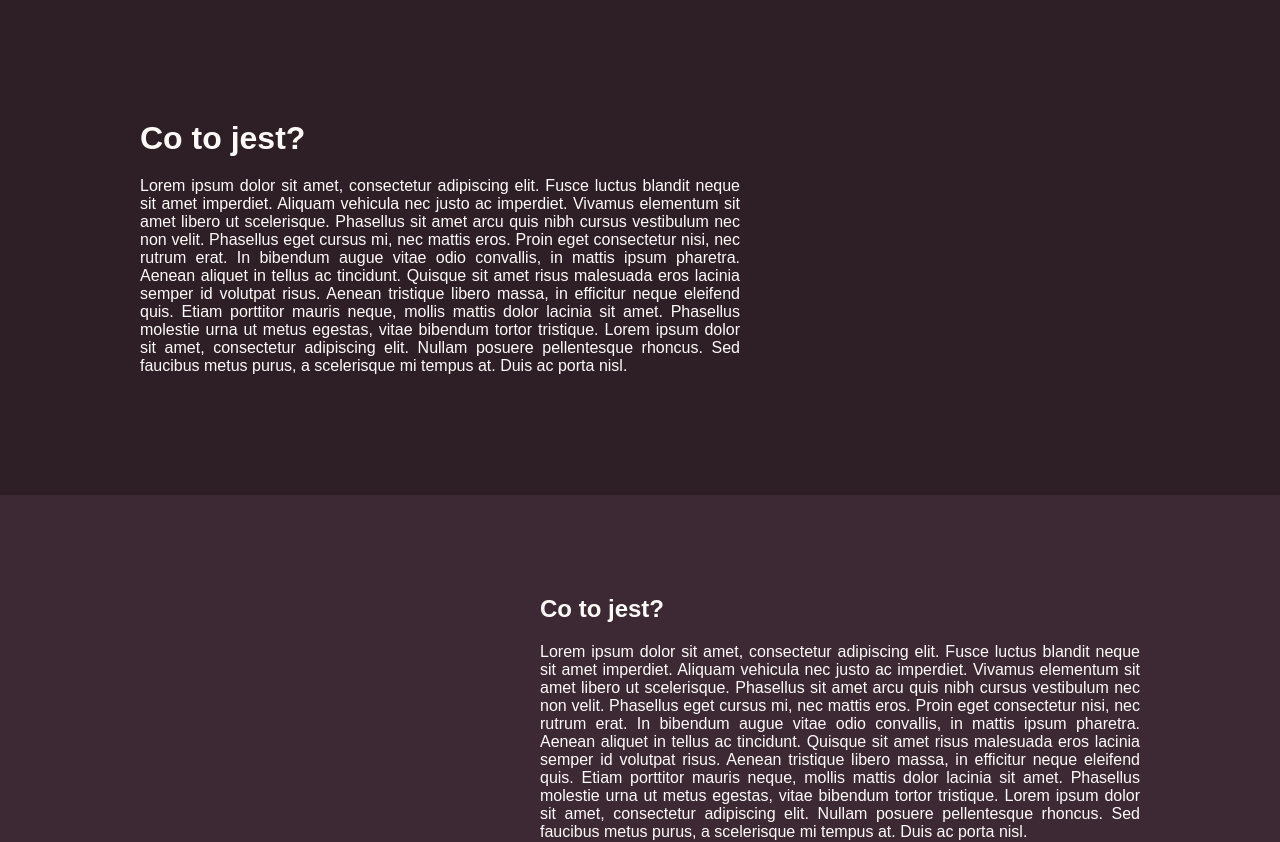
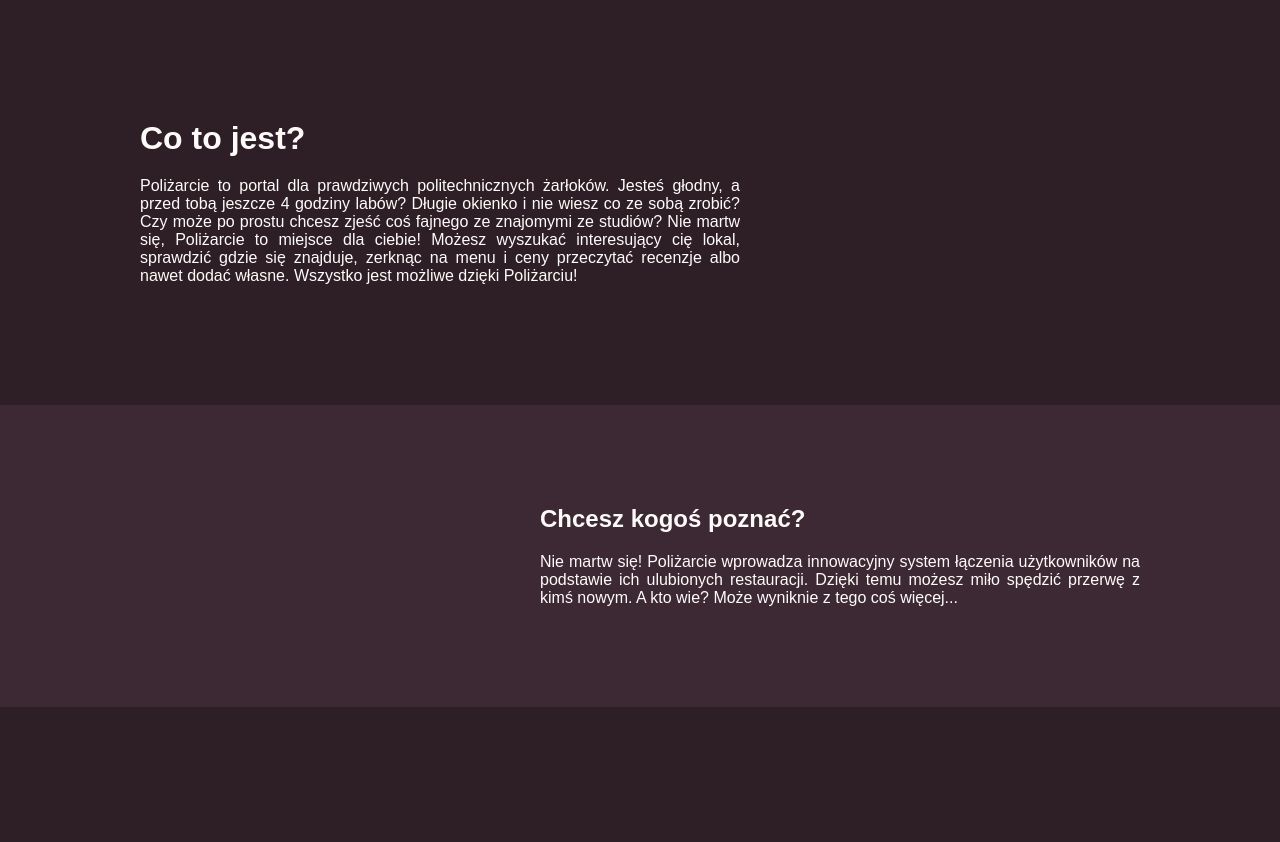
Before and after one commit to Brydzzz/polizarcie, a Next.js app: page / in a window 1280 px wide. Shown: the part 500-1342 px from the top of the page. Built offline with nearby package versions, Linux system fonts and the light colour scheme; no server answers; the database is empty; a web font is replaced by a local one.

Commit message:
changed text on landing page and app title

```diff
--- a/app/layout.tsx
+++ b/app/layout.tsx
@@ -2,8 +2,8 @@ import type { Metadata } from "next";
 import Script from "next/script";
 import "./globals.css";
 export const metadata: Metadata = {
-  title: "Create Next App",
-  description: "Generated by create next app",
+  title: "Poliżarcie",
+  description: "Masz na coś ochotę?",
 };
 
 export default function RootLayout({
--- a/app/page.tsx
+++ b/app/page.tsx
@@ -12,37 +12,21 @@ export default async function Home() {
       <LandingHeader />
       <CenterSection width="600px" offsetX="-200px">
         <h1>Co to jest?</h1>
-        Lorem ipsum dolor sit amet, consectetur adipiscing elit. Fusce luctus
-        blandit neque sit amet imperdiet. Aliquam vehicula nec justo ac
-        imperdiet. Vivamus elementum sit amet libero ut scelerisque. Phasellus
-        sit amet arcu quis nibh cursus vestibulum nec non velit. Phasellus eget
-        cursus mi, nec mattis eros. Proin eget consectetur nisi, nec rutrum
-        erat. In bibendum augue vitae odio convallis, in mattis ipsum pharetra.
-        Aenean aliquet in tellus ac tincidunt. Quisque sit amet risus malesuada
-        eros lacinia semper id volutpat risus. Aenean tristique libero massa, in
-        efficitur neque eleifend quis. Etiam porttitor mauris neque, mollis
-        mattis dolor lacinia sit amet. Phasellus molestie urna ut metus egestas,
-        vitae bibendum tortor tristique. Lorem ipsum dolor sit amet, consectetur
-        adipiscing elit. Nullam posuere pellentesque rhoncus. Sed faucibus metus
-        purus, a scelerisque mi tempus at. Duis ac porta nisl.
+        Poliżarcie to portal dla prawdziwych politechnicznych żarłoków. Jesteś
+        głodny, a przed tobą jeszcze 4 godziny labów? Długie okienko i nie wiesz
+        co ze sobą zrobić? Czy może po prostu chcesz zjeść coś fajnego ze
+        znajomymi ze studiów? Nie martw się, Poliżarcie to miejsce dla ciebie!
+        Możesz wyszukać interesujący cię lokal, sprawdzić gdzie się znajduje,
+        zerknąc na menu i ceny przeczytać recenzje albo nawet dodać własne.
+        Wszystko jest możliwe dzięki Poliżarciu!
       </CenterSection>
       <section className={styles.light}>
         <CenterSection width="600px" offsetX="200px">
-          <h1>Co to jest?</h1>
-          Lorem ipsum dolor sit amet, consectetur adipiscing elit. Fusce luctus
-          blandit neque sit amet imperdiet. Aliquam vehicula nec justo ac
-          imperdiet. Vivamus elementum sit amet libero ut scelerisque. Phasellus
-          sit amet arcu quis nibh cursus vestibulum nec non velit. Phasellus
-          eget cursus mi, nec mattis eros. Proin eget consectetur nisi, nec
-          rutrum erat. In bibendum augue vitae odio convallis, in mattis ipsum
-          pharetra. Aenean aliquet in tellus ac tincidunt. Quisque sit amet
-          risus malesuada eros lacinia semper id volutpat risus. Aenean
-          tristique libero massa, in efficitur neque eleifend quis. Etiam
-          porttitor mauris neque, mollis mattis dolor lacinia sit amet.
-          Phasellus molestie urna ut metus egestas, vitae bibendum tortor
-          tristique. Lorem ipsum dolor sit amet, consectetur adipiscing elit.
-          Nullam posuere pellentesque rhoncus. Sed faucibus metus purus, a
-          scelerisque mi tempus at. Duis ac porta nisl.
+          <h1>Chcesz kogoś poznać?</h1>
+          Nie martw się! Poliżarcie wprowadza innowacyjny system łączenia
+          użytkowników na podstawie ich ulubionych restauracji. Dzięki temu
+          możesz miło spędzić przerwę z kimś nowym. A kto wie? Może wyniknie z
+          tego coś więcej...
         </CenterSection>
       </section>
     </main>
```
